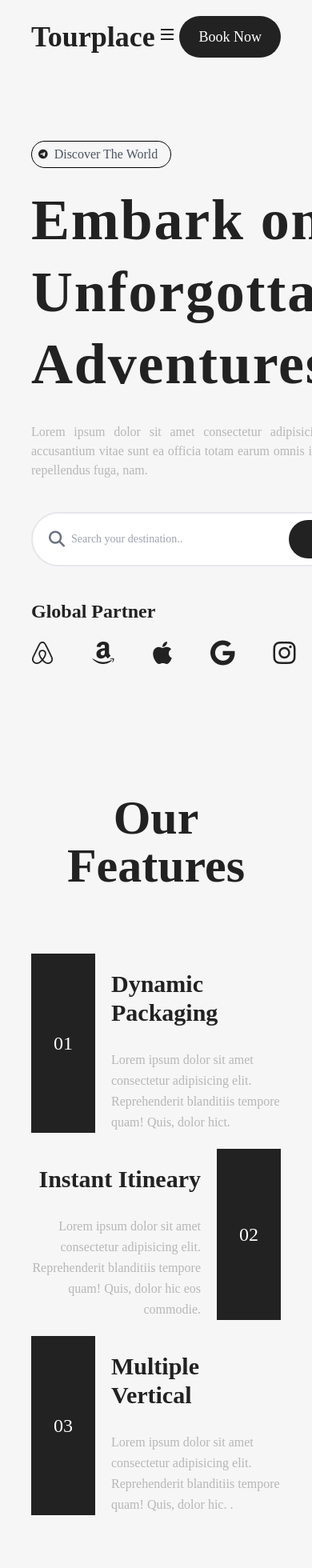
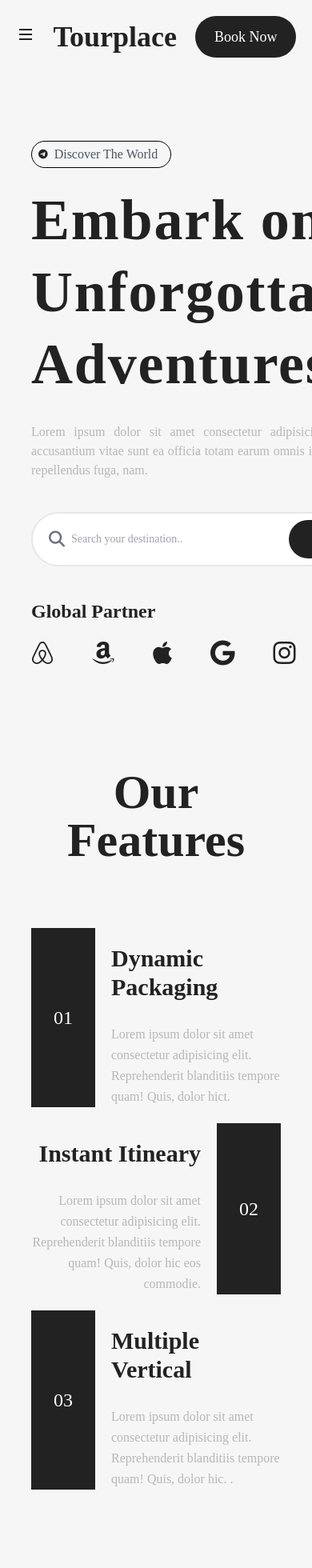
Before and after one commit to DedsID/travelagencydribbble, a React (Create React App) app: page / in a window 390 px wide. Shown: the top 1960 px of the page at 80% size. Built offline with nearby package versions, Linux system fonts and the light colour scheme.

Commit message:
Update 7 files

```diff
--- a/src/components/Feature.js
+++ b/src/components/Feature.js
@@ -2,7 +2,7 @@ import React from "react";
 
 const Feature = () => {
   return (
-    <div className="mt-40">
+    <div className="mt-32 xl:mt-40">
       <center>
         <h1 className="text-6xl 2xl:text-7xl font-semibold">Our Features</h1>
         <div className="pt-20 relative">
--- a/src/components/Footer.js
+++ b/src/components/Footer.js
@@ -2,7 +2,7 @@ import React from "react";
 
 const Footer = () => {
   return (
-    <div className="flex flex-col xl:flex-row mt-40 pb-20">
+    <div className="flex flex-col xl:flex-row mt-16 xl:mt-40 pb-20">
       <div className="xl:w-[25%] xl:mr-12">
         <div className="text-4xl 2xl:text-5xl pb-5 font-bold">Tourplace</div>
         <div className="secol text-base 2xl:text-2xl leading-relaxed">
--- a/src/components/Header.js
+++ b/src/components/Header.js
@@ -30,14 +30,14 @@ const Header = () => {
   return (
     // <header className="pt-10 pb-20 flex items-center justify-between relative">
     <header
-      className={`py-5 container px-[10%] flex items-center justify-between fixed top-0 w-full transition-color duration-300 z-50 ${
+      className={`py-5 container px-[5%] md:px-[10%] flex items-center justify-between fixed top-0 w-full transition-color duration-300 z-50 ${
         isScrollUp
           ? "bg-gray-200 bg-opacity-60 backdrop-filter backdrop-blur-lg h-16"
           : "bg-transparent"
       }`}
     >
       <div className="text-4xl font-extrabold text-text">Tourplace</div>
-      <nav className="xl:hidden">
+      <nav className="xl:hidden order-first">
         <button
           className="focus:outline-none text-gray-500 hover:text-gray-800"
           onClick={toggleMenu}
@@ -64,9 +64,9 @@ const Header = () => {
         </button>
       </nav>
       <nav
-        className={`xl:flex ${
-          isMenuOpen ? "block" : "hidden"
-        } absolute inset-x-0 top-28 left-0 max-xl:bg-gray-200 max-xl:bg-opacity-60 max-xl:backdrop-filter max-xl:backdrop-blur-md z-10 xl:relative xl:top-0 xl:bg-opacity-0 rounded-b-3xl`}
+        className={`xl:flex ${isMenuOpen ? "block" : "hidden"} ${
+          isScrollUp ? "top-16" : "top-0"
+        } absolute inset-x-0 top-28 left-0 max-xl:bg-gray-200 max-xl:bg-opacity-90 max-xl:backdrop-filter max-xl:backdrop-blur-md z-10 xl:relative xl:top-0 xl:bg-opacity-0 rounded-b-3xl`}
       >
         <ul className="w-full px-10 py-5 flex flex-col xl:flex-row space-y-4 xl:space-y-0 xl:space-x-4 font-medium text-xl 2xl:text-2xl">
           <li className="xl:px-5">
--- a/src/components/Popular.js
+++ b/src/components/Popular.js
@@ -20,7 +20,7 @@ const Popular = () => {
   };
 
   return (
-    <div className="mt-40">
+    <div className="mt-20 xl:mt-40">
       <div className="flex justify-between items-center py-20">
         <div className="text-6xl 2xl:text-7xl max-w-lg leading-snug font-semibold">
           Find Popular Destination
--- a/src/components/Revo.js
+++ b/src/components/Revo.js
@@ -6,7 +6,7 @@ import pic3 from "./images/pic3.jpg";
 
 const Revo = () => {
   return (
-    <div className="mt-40">
+    <div className="mt-20 xl:mt-40">
       <center>
         <h1 className="text-6xl 2xl:text-7xl xl:w-[60%] 2xl:w-2/4 text-center leading-snug 2xl:leading-normal font-semibold">
           Revolutionizing The Ways We Travel
--- a/src/components/Services.js
+++ b/src/components/Services.js
@@ -7,7 +7,7 @@ import Plane from "./images/plane.png";
 
 const Services = () => {
   return (
-    <div className="flex mt-40">
+    <div className="flex mt-20 xl:mt-40">
       <div className="md:max-w-md 2xl:max-w-lg">
         <div className="text-6xl 2xl:text-7xl pb-14 leading-snug 2xl:leading-snug font-semibold">
           What Services We Provide
--- a/src/components/Stories.js
+++ b/src/components/Stories.js
@@ -14,7 +14,7 @@ const Stories = () => {
   }, []);
 
   return (
-    <div className="flex mt-80">
+    <div className="flex mt-20 xl:mt-80">
       {/* <div className="">
         <div className="hidden laptop:block bg-orange-300 rounded-3xl max-w-[530px] max-h-[530px] 2xl:max-w-[650px] 2xl:max-h-[650px] items-end relative">
           <img
```
